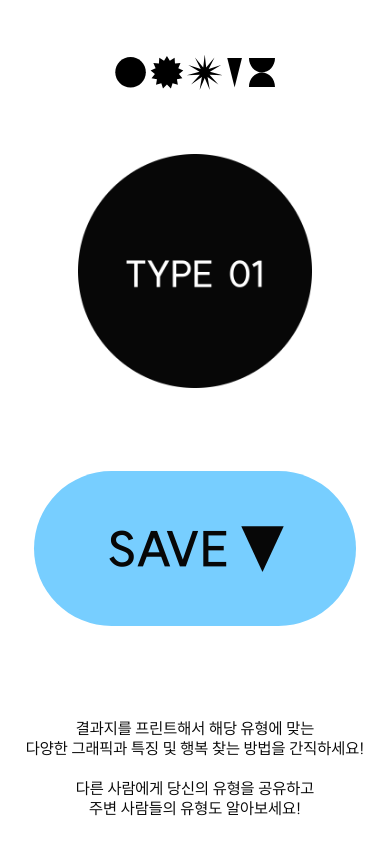
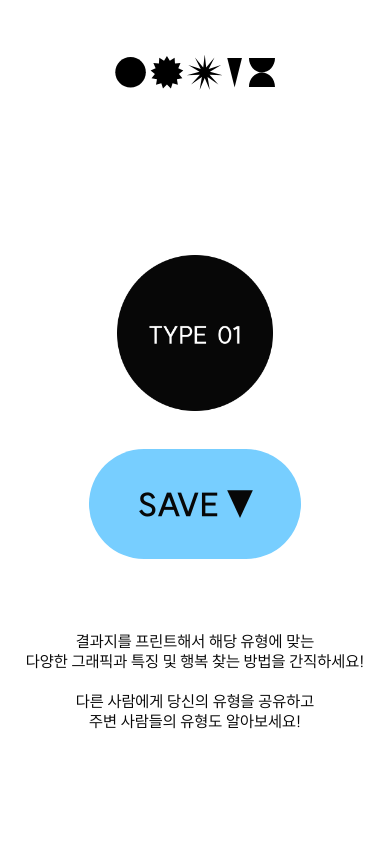
Before and after one commit to jiminseong/braintest, a React (Vite) app: page /print/1/1 in a window 390 px wide. Built offline with nearby package versions, Linux system fonts and the light colour scheme.

Commit message:
css:반응형 구현 완료 및 추가 기능 완료

```diff
--- a/src/pages/caution/CautionPage.tsx
+++ b/src/pages/caution/CautionPage.tsx
@@ -119,7 +119,7 @@ const ColumnWrapper = styled(Column)`
     justify-content: space-between;
     @media (max-width: 1023px) {
         width: 80%;
-        height: 85%;
+        height: 80%;
     }
 `;
 
@@ -150,8 +150,9 @@ const CautionText = styled.div`
     color: #111;
     font-weight: 500;
     line-height: 2em;
-    @media (max-width: 1023px) {
+    @media (max-width: 768px) {
         font-size: 0.8125em;
+        line-height: 1.25em;
     }
 `;
 
--- a/src/pages/print/PrintPage.tsx
+++ b/src/pages/print/PrintPage.tsx
@@ -87,11 +87,11 @@ const PrintPage = () => {
                 <TypeLogo type={resultType} />
                 <PrintButton onClick={handleOpenPrint}>
                     PRINT
-                    <UnderTriangleIcon />
+                    <StyledUnderTriangleIcon />
                 </PrintButton>
                 <SaveButton onClick={handleOpenPrint}>
                     SAVE
-                    <UnderTriangleIcon />
+                    <StyledUnderTriangleIcon />
                 </SaveButton>
             </RowWrapper>
 
@@ -132,7 +132,13 @@ const PrintPage = () => {
 };
 
 export default PrintPage;
-
+const StyledUnderTriangleIcon = styled(UnderTriangleIcon)`
+    @media (max-width: 1023px) {
+    }
+    @media (max-width: 768px) {
+        width: 0.8125em;
+    }
+`;
 const SaveContainer = styled.div<{
     isPrintContainerVisible: boolean;
 }>`
@@ -184,6 +190,12 @@ const RowWrapper = styled.div`
     align-items: center;
     gap: 5em;
     @media (max-width: 1023px) {
+        flex-direction: column;
+        gap: 2em;
+    }
+    @media (max-width: 768px) {
+        margin-top: 5em;
+        height: 50%;
         flex-direction: column;
         gap: 2em;
     }
@@ -311,7 +323,9 @@ const Name = styled.div`
     top: 3em;
     color: #231815;
     transform: translate(-50%, -50%);
-
+    @media (max-width: 768px) {
+        top: 2em;
+    }
     @media (max-width: 1023px) {
         font-size: 1.25em;
     }
@@ -352,6 +366,7 @@ const PrintButton = styled.div`
     &:hover {
         animation: ${printButtonAnimation} 0.2s infinite;
     }
+
     @media (max-width: 1023px) {
         display: none;
     }
@@ -362,8 +377,13 @@ const PrintButton = styled.div`
 
 const SaveButton = styled(PrintButton)`
     display: none;
+
     @media (max-width: 1023px) {
         font-size: 3em;
+        display: flex;
+    }
+    @media (max-width: 768px) {
+        font-size: 2em;
         display: flex;
     }
     @media only screen and (min-device-width: 1024px) and (max-device-width: 1366px) {
--- a/src/pages/print/ui/TypeLogo.tsx
+++ b/src/pages/print/ui/TypeLogo.tsx
@@ -43,4 +43,8 @@ const TypeLogoImage = styled.div<TypeLogoImageProps>`
         min-width: 60%;
         min-height: 50%;
     }
+    @media (max-width: 768px) {
+        min-width: 40%;
+        min-height: 40%;
+    }
 `;
--- a/src/pages/test-content/TestContentPage.tsx
+++ b/src/pages/test-content/TestContentPage.tsx
@@ -144,8 +144,29 @@ const TestContentPage = () => {
 
             const resultType = calculateResultType();
             setResult(resultType);
-            if (!isMobile()) draw();
-            handleLoading()
+
+            if (!isMobile()) {
+                handleResult(resultType).then(() => {
+                    handleLoading().then(() => {
+                        loadResultSvg();
+                    });
+                });
+            } else {
+                handleMobileResult(resultType).then(() => {
+                    handleLoading().then(() => {
+                        loadResultPng();
+                    });
+                });
+            }
+        } else {
+            handleAnimate();
+            setQuestionIndex((prevIndex) => prevIndex + 1);
+            setCurrentProgress((prev) => prev + 2.5);
+        }
+    };
+
+    const handleResult = (resultType: number): Promise<void> => {
+        return draw()
             .then(() => {
                 return import(`../../assets/images/typeResult/type_${resultType}_bill.svg?react`);
             })
@@ -156,11 +177,17 @@ const TestContentPage = () => {
                 console.error('SVG 로드 에러:', err);
                 setLoading(false); // 에러가 발생해도 로딩 해제
             });
-        } else {
-            handleAnimate();
-            setQuestionIndex((prevIndex) => prevIndex + 1);
-            setCurrentProgress((prev) => prev + 2.5);
-        }
+    };
+
+    const handleMobileResult = (resultType: number): Promise<void> => {
+        return import(`../../assets/images/typeResultPng/type_${resultType}_bill.png`)
+            .then((module) => {
+                setResultPng(module.default);
+            })
+            .catch((err) => {
+                console.error('PNG 로드 에러:', err);
+                setLoading(false); // 에러가 발생해도 로딩 해제
+            });
     };
 
     const draw = async () => {
@@ -216,12 +243,14 @@ const TestContentPage = () => {
 
             setLoading(false);
             handlePrint();
+
+            navigate(`/test/result/${resultType}/${name}`, { replace: true });
+            setTimeout(() => {
                 window.scrollTo({
                     top: window.innerHeight * 1.25,
                     behavior: 'smooth',
                 });
-
-            navigate(`/test/result/${resultType}/${name}`, { replace: true });
+            }, 100);
         } catch (err) {
             console.error('에러 발생:', err);
             setLoading(false);
@@ -229,32 +258,24 @@ const TestContentPage = () => {
     };
 
     const loadResultPng = async () => {
+        try {
             const resultType = calculateResultType();
-        try {
-            const module = await import(`../../assets/images/typeResultPng/type_${resultType}_bill.png`);
-            setResultPng(module.default);
+
             downloadImage(resultType);
+            // navigate 후에 setTimeout을 사용하여 스크롤 동작을 지연시킵니다.
 
+            navigate(`/test/result/${resultType}/${name}`, { replace: true });
+            setTimeout(() => {
                 window.scrollTo({
                     top: window.innerHeight * 1.25,
                     behavior: 'smooth',
                 });
-
-            navigate(`/test/result/${resultType}/${name}`, { replace: true });
+            }, 100);
         } catch (err) {
             console.error('에러 발생:', err);
             setLoading(false);
         }
     };
-
-    // 프린트 및 네비게이션 실행
-    useEffect(() => {
-        if (ResultSvg && !isMobile()) {
-            loadResultSvg();
-        } else if (isMobile()) {
-            loadResultPng();
-        }
-    }, [ResultSvg]);
 
     useEffect(() => {
         const currentDate = localStorage.getItem('currentDate');
@@ -457,7 +478,7 @@ const AnimationQuestionText = styled.div<{ animate: boolean }>`
     }
     @media (max-width: 768px) {
         position: absolute;
-        margin-top: 50%;
+        margin-top: 40%;
         font-size: 1.25em;
         width: 78%;
     }
--- a/src/pages/test-content/ui/SelectButton.tsx
+++ b/src/pages/test-content/ui/SelectButton.tsx
@@ -107,7 +107,7 @@ const RowWrapper = styled.div`
         width: 50%;
         gap: 1em;
         position: absolute;
-        top: 50%;
+        top: 30%;
     }
     @media only screen and (min-device-width: 1024px) and (max-device-width: 1366px) {
         gap: 3em;
```
Lines whose indentation alone changed are shown as unchanged.
